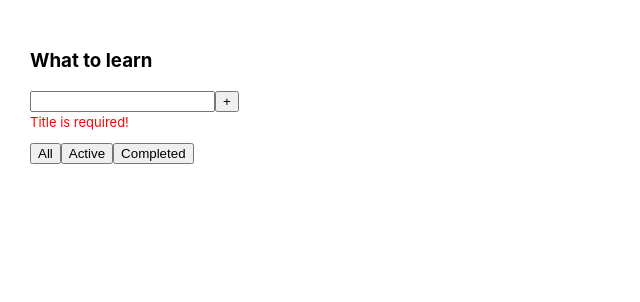
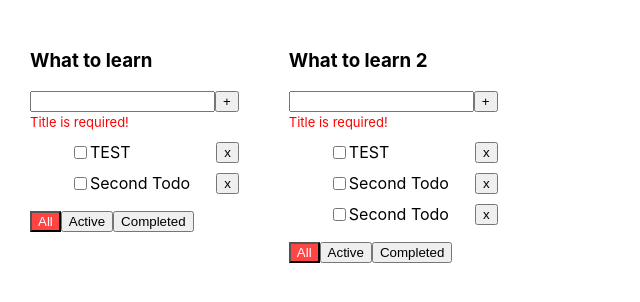
Before and after one commit to Oops14/main_todo, a React (Create React App) app: page / in a window 1280 px wide. Shown: the top 302 px of the page, without its empty margins (0-640 px from the left). Built offline with nearby package versions, Linux system fonts and the light colour scheme.

Commit message:
Changed "Checked" and "Filter" func.

```diff
--- a/src/App.css
+++ b/src/App.css
@@ -34,3 +34,8 @@
     text-decoration: line-through;
     opacity: 0.3;
 }
+
+.active-filter-button {
+  background-color: rgba(255, 0, 0, 0.733);
+  color: #fff;
+}
--- a/src/App.tsx
+++ b/src/App.tsx
@@ -9,35 +9,96 @@ export type TodosType = {
     isDone?: boolean;
 };
 
+// type TodoListType = {
+//     number : Array<TodosType>;
+// }
+
 export type FilterType = "all" | "completed" | "active";
 
-function App() {
-    const [todos, setTodos] = useState<Array<TodosType>>([]);
-    React.useEffect(() => console.log("data", todos), [todos]);
-
-    const [filter, setFilter] = useState<FilterType>("all");
-    // React.useEffect(() => console.log("data", filter), [filter]);
-
-    let filterHandler = (filterValue: FilterType) => {
-        setFilter(filterValue);
+type AllTodosType = {
+    id: string;
+    title: string;
+    filter: FilterType;
 };
 
-    let filteredTodos = todos;
+function App() {
+    // const [todos, setTodos] = useState<Array<TodosType>>([
+    //     {
+    //         id: uuidv4(),
+    //         todoItemName: "TEST",
+    //         isDone: false,
+    //     },
+    //     {
+    //         id: uuidv4(),
+    //         todoItemName: "Second Todo",
+    //         isDone: false,
+    //     },
+    // ]);
 
-    // Filter tasks by clicking on the "Active" button.
-    if (filter === "active") {
-        filteredTodos = todos.filter(item => item.isDone === false);
+    // React.useEffect(() => console.log("data", todos), [todos]);
+
+    // Define all todo lists.
+    const [allTodos, setAllTodos]: any = useState<Array<AllTodosType>>([
+        {
+            id: uuidv4(),
+            title: "What to learn",
+            filter: "all",
+        },
+        {
+            id: uuidv4(),
+            title: "What to learn 2",
+            filter: "all",
+        },
+    ]);
+
+    // const [filter, setFilter] = useState<FilterType>("all");
+    // React.useEffect(() => console.log("All todos", allTodos), [allTodos]);
+
+    const [todos, setTodos] = useState<any>({
+        [allTodos[0].id]: [
+            {
+                id: uuidv4(),
+                todoItemName: "TEST",
+                isDone: false,
+            },
+            {
+                id: uuidv4(),
+                todoItemName: "Second Todo",
+                isDone: false,
+            },
+        ],
+        [allTodos[1].id]: [
+            {
+                id: uuidv4(),
+                todoItemName: "TEST",
+                isDone: false,
+            },
+            {
+                id: uuidv4(),
+                todoItemName: "Second Todo",
+                isDone: false,
+            },
+            {
+                id: uuidv4(),
+                todoItemName: "Second Todo",
+                isDone: false,
+            },
+        ],
+    });
+
+    let filterHandler = (filterValue: FilterType, id: string) => {
+        let todo = allTodos.find((item: any) => item.id === id);
+
+        if (todo) {
+            todo.filter = filterValue;
+            setAllTodos([...allTodos]);
         }
-
-    // Filter tasks by clicking on the "Completed" button.
-    if (filter === "completed") {
-        filteredTodos = todos.filter(item => item.isDone === true);
-    }
+    };
 
     // Add tasks from the input to the state.
-    let addTodo = (addTodo: string) => {
+    let addTodo = (addTodo: string, todoId: string) => {
         setTodos([
-            ...todos,
+            ...todos[todoId],
             {
                 id: uuidv4(),
                 todoItemName: addTodo,
@@ -46,29 +107,57 @@ function App() {
         ]);
     };
 
-    let isChecked = (id: string, isDone: boolean) => {
-        let task = todos.find((item) => item.id === id);
+    let isChecked = (id: string, isDone: boolean, todoId: string) => {
+        let task = todos[todoId].find((item: any) => item.id === id);
+
+        console.log(task);
 
         if (task) {
             task.isDone = isDone;
-            setTodos([...todos]);
+            setTodos({...todos});
         }
     };
 
-    let removeItem = (id: any) => {
-        let removeTodoItem = todos.filter(item => item.id !== id);
-        setTodos(removeTodoItem);
+    let removeItem = (id: string, todoId: string) => {
+        let todoListOfTasks = todos[todoId];
+        todos[todoId] = todoListOfTasks.filter((item: any) => item.id !== id);
+
+        setTodos({ ...todos });
     };
 
     return (
         <div className="App">
+            {allTodos.map((todo: any) => {
+                let filteredTodos = todos[todo.id];
+
+                // Filter tasks by clicking on the "Active" button.
+                if (todo.filter === "active") {
+                    filteredTodos = todos[todo.id].filter(
+                        (item: any) => item.isDone === false
+                    );
+                }
+
+                // Filter tasks by clicking on the "Completed" button.
+                if (todo.filter === "completed") {
+                    filteredTodos = todos[todo.id].filter(
+                        (item: any) => item.isDone === true
+                    );
+                }
+
+                return (
                     <TodoList
+                        key={todo.id}
+                        todoId={todo.id}
+                        title={todo.title}
                         todos={filteredTodos}
                         isChecked={isChecked}
                         removeItem={removeItem}
                         addTodo={addTodo}
                         filterHandler={filterHandler}
+                        activeFilter={todo.filter}
                     />
+                );
+            })}
         </div>
     );
 }
--- a/src/components/TodoForm.tsx
+++ b/src/components/TodoForm.tsx
@@ -1,7 +1,8 @@
 import React, { useState } from "react";
 
 type TodoFormType = {
-    addTodo: (addTodo: any) => void;
+    addTodo: (addTodo: any, todoId: string) => void;
+    todoId: string;
 };
 
 export const TodoForm = (props: TodoFormType) => {
@@ -29,7 +30,7 @@ export const TodoForm = (props: TodoFormType) => {
             <button
                 onClick={() => {
                     item.trim() !== ""
-                        ? props.addTodo(item)
+                        ? props.addTodo(item, props.todoId)
                         : alert("The task cannot be empty!");
                     setItem("");
                     setError(true);
--- a/src/components/TodoList.tsx
+++ b/src/components/TodoList.tsx
@@ -3,25 +3,28 @@ import { TodoForm } from "./TodoForm";
 import { FilterType, TodosType } from "../App";
 
 type TodoListPropsType = {
-    isChecked: (id: string, isDone: boolean) => void;
-    removeItem: (id: any) => void;
-    addTodo: (addTodo: string) => void;
-    todos: Array<TodosType>;
-    filterHandler: (filterValue: FilterType) => void;
+    isChecked: (id: string, isDone: boolean, todoId: string) => void;
+    removeItem: (id: string, todoId: string) => void;
+    addTodo: (addTodo: string, todoId: string) => void;
+    todos: any;
+    filterHandler: (filterValue: FilterType, id: string) => void;
+    title: string;
+    todoId: string;
+    activeFilter: FilterType;
 };
 
 export const TodoList = (props: TodoListPropsType) => {
     const onChangeHandler = (e: ChangeEvent<HTMLInputElement>, id: string) => {
         let newIsDoneValue = e.currentTarget.checked;
-        props.isChecked(id, newIsDoneValue);
+        props.isChecked(id, newIsDoneValue, props.todoId);
     };
 
     return (
         <div>
-            <h3>What to learn</h3>
-            <TodoForm addTodo={props.addTodo} />
+            <h3>{props.title}</h3>
+            <TodoForm addTodo={props.addTodo} todoId={props.todoId} />
             <ul className="todo-list">
-                {props.todos.map((item) => {
+                {props.todos.map((item: TodosType) => {
                     return (
                         <li
                             key={item.id}
@@ -41,7 +44,7 @@ export const TodoList = (props: TodoListPropsType) => {
                             </span>
                             <button
                                 onClick={() => {
-                                    props.removeItem(item.id);
+                                    props.removeItem(item.id, props.todoId);
                                 }}
                             >
                                 x
@@ -51,23 +54,23 @@ export const TodoList = (props: TodoListPropsType) => {
                 })}
             </ul>
             <div>
-                <button
+                <button className={props.activeFilter === 'all' ? "active-filter-button" : ""}
                     onClick={() => {
-                        props.filterHandler("all");
+                        props.filterHandler("all", props.todoId);
                     }}
                 >
                     All
                 </button>
-                <button
+                <button className={props.activeFilter === 'active' ? "active-filter-button" : ""}
                     onClick={() => {
-                        props.filterHandler("active");
+                        props.filterHandler("active", props.todoId);
                     }}
                 >
                     Active
                 </button>
-                <button
+                <button className={props.activeFilter === 'completed' ? "active-filter-button" : ""}
                     onClick={() => {
-                        props.filterHandler("completed");
+                        props.filterHandler("completed", props.todoId);
                     }}
                 >
                     Completed
```
Lines whose indentation alone changed are shown as unchanged.
